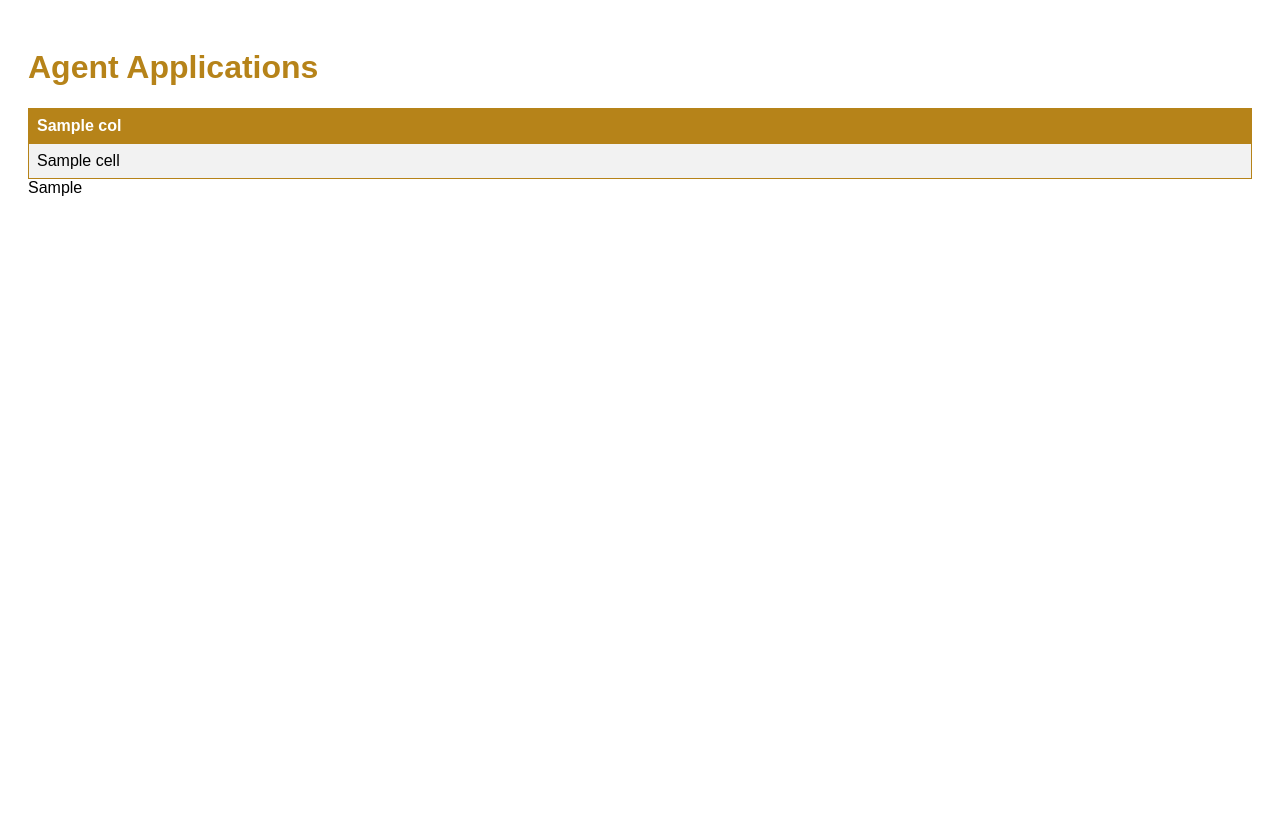
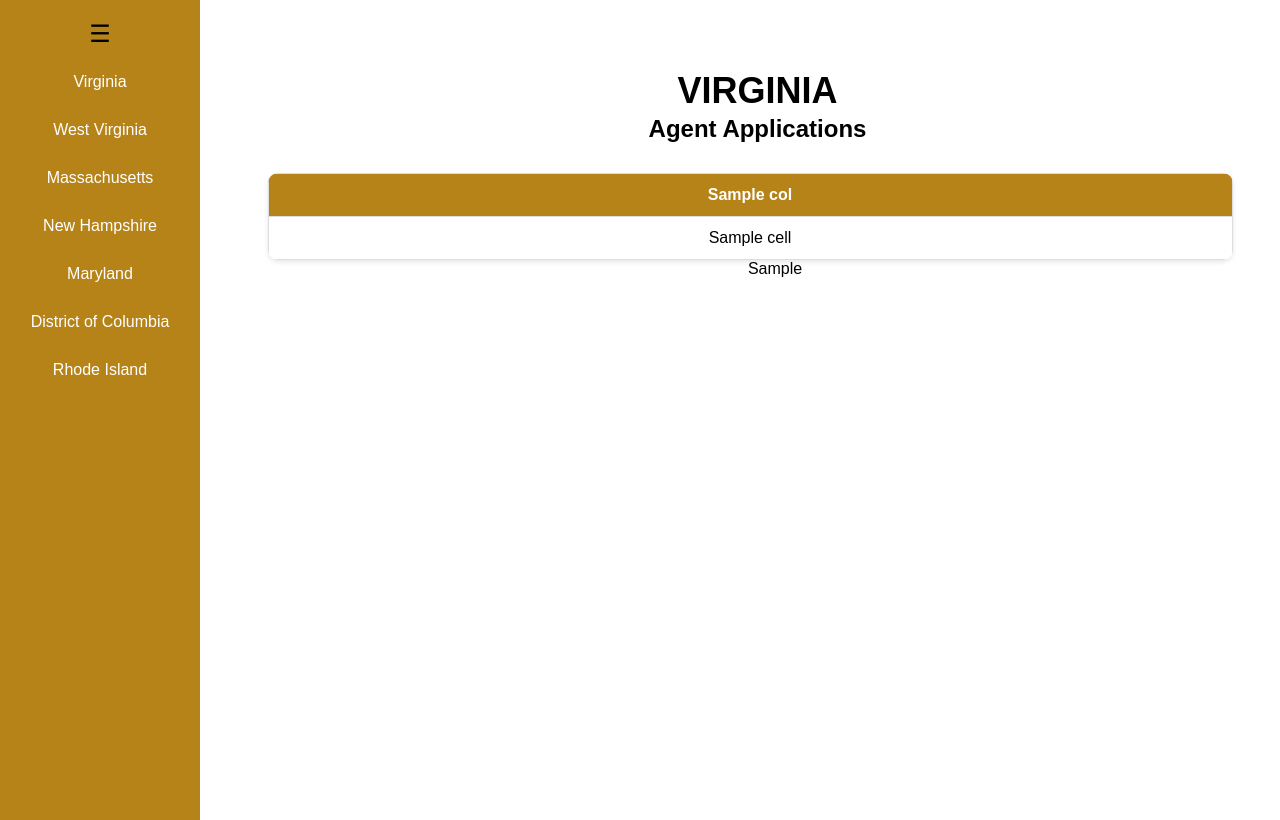
Before and after one commit to kismat91/project-onboarding-forms, a Django app: template pdfapp/templates/pdfapp/list_forms.html in a window 1280 px wide. Before the commit the page ends 196 px from the top, so only its background shows below. Run offline with Django 5.2, Linux system fonts and the light colour scheme; the template is opened without the code that fills it: most values are stand-ins (such as "Sample title", 1, 10 or a date in 2020).

Commit message:
new list forms view

```diff
--- a/pdfapp/templates/pdfapp/list_forms.html
+++ b/pdfapp/templates/pdfapp/list_forms.html
@@ -3,44 +3,160 @@
 <head>
     <meta charset="UTF-8">
     <meta name="viewport" content="width=device-width, initial-scale=1.0">
-    <title>Table with Download Buttons</title>
+    <title>Virginia Agent Applications</title>
     <style>
         body {
-            font-family: Arial, sans-serif; /* Sets the font for the page */
-            padding: 20px; /* Adds spacing around the content */
+            font-family: Arial, sans-serif;
+            margin: 0;
+            display: flex;
+            height: 100vh;
+            overflow: hidden;
+        }
+        .sidebar {
+            height: 100%;
+            width: 60px;
+            background-color: #b68319;
+            transition: width 0.5s;
+            overflow: hidden;
+            display: flex;
+            flex-direction: column;
+            align-items: center;
+            padding: 10px 0;
+        }
+        .sidebar:hover {
+            width: 200px;
+        }
+        .sidebar ul {
+            list-style-type: none;
+            padding: 0;
+            margin: 0;
+            width: 100%;
+            display: flex;
+            flex-direction: column;
+            align-items: center;
+        }
+        .sidebar li {
+            width: 100%;
+        }
+        .sidebar a {
+            display: block;
+            padding: 15px;
+            text-decoration: none;
+            color: white;
+            font-size: 16px;
+            text-align: center;
+            transition: background-color 0.3s;
+        }
+        .sidebar a:hover {
+            background-color: #945d14;
+        }
+        .sidebar .menu-icon {
+            font-size: 24px;
+            padding: 10px 0;
+            transition: padding 0.5s;
+        }
+        .content {
+            flex-grow: 1;
+            display: flex;
+            flex-direction: column;
+            align-items: center;
+            padding: 20px;
+            transition: margin-left 0.5s;
+            margin-left: 60px; /* Initial margin */
+        }
+        .sidebar:hover + .content {
+            margin-left: 70px; /* Margin when sidebar expands */
+        }
+        h1, h2 {
+            color: #000000;
+            text-align: center;
+            margin: 0;
+            opacity: 0;
+            animation: fadeIn 2s forwards;
+            margin-left: -35px;
         }
         h1 {
-            color: #b68319; /* Dark grey color for the heading */
+            margin-top: 50px;
+            font-size: 36px;
+        }
+        h2 {
+            font-size: 24px;
+            margin-top: 3px;
+        }
+        @keyframes fadeIn {
+            to {
+                opacity: 1;
+            }
         }
         table {
-            width: 100%; /* Full width */
-            border-collapse: collapse; /* Ensures borders between cells are merged */
+            width: calc(100% - 5px); /* Reduced margin for tighter fit */
+            max-width: 1600px;
+            border-collapse: collapse;
+            box-shadow: 0 2px 5px rgba(0,0,0,0.1);
+            background-color: #ffffff;
+            border-radius: 10px;
+            overflow: hidden;
+            margin-top: 30px;
+            margin-left: -50px;
         }
         th, td {
-            border: 1px solid #b68319; /* Teal colored border */
-            padding: 8px; /* Spacing inside cells */
-            text-align: left; /* Aligns text to the left */
+            border: 1px solid #dddddd;
+            padding: 12px 15px;
+            text-align: center;
         }
         th {
-            background-color: #b68319; /* Teal background for headers */
-            color: white; /* White text for headers */
+            background-color: #b68319;
+            color: white;
         }
         tr:nth-child(even) {
-            background-color: #f2f2f2; /* Light grey background for even rows */
+            background-color: #f2f2f2;
         }
         tr:hover {
-            background-color: #ddd; /* Lighter grey background on hover */
+            background-color: #ddd;
+        }
+        a.btn {
+            display: inline-block;
+            padding: 10px 20px;
+            margin: 5px;
+            font-size: 14px;
+            font-weight: bold;
+            text-align: center;
+            text-decoration: none;
+            color: white;
+            background-color: #b68319;
+            border-radius: 5px;
+            transition: background-color 0.3s ease;
+        }
+        a.btn:hover {
+            background-color: #945d14;
         }
     </style>
 </head>
 <body>
-    <h1>Agent Applications</h1>
-    <table>
+    <div class="sidebar">
+        <div class="menu-icon">☰</div>
+        <ul>
+            <li><a href="#VA" data-abbr="VA" data-full="Virginia">VA</a></li>
+            <li><a href="#WV" data-abbr="WV" data-full="West Virginia">WV</a></li>
+            <li><a href="#MA" data-abbr="MA" data-full="Massachusetts">MA</a></li>
+            <li><a href="#NH" data-abbr="NH" data-full="New Hampshire">NH</a></li>
+            <li><a href="#MD" data-abbr="MD" data-full="Maryland">MD</a></li>
+            <li><a href="#DC" data-abbr="DC" data-full="District of Columbia">DC</a></li>
+            <li><a href="#RI" data-abbr="RI" data-full="Rhode Island">RI</a></li>
+        </ul>
+    </div>
+    <div class="content">
+        <h1>VIRGINIA</h1>
+        <h2>Agent Applications</h2>
+        <table id="applicationsTable">
+            <thead>
                 <tr>
                     {% for col in html_table.columns %}
-            <th>{{ col }}</th> <!-- Changed td to th for header cells -->
+                        <th>{{ col }}</th>
                     {% endfor %}
                 </tr>
+            </thead>
+            <tbody>
                 {% for index, row in html_table.iterrows %}
                     <tr>
                         {% for cell in row %}
@@ -48,7 +164,27 @@
                         {% endfor %}
                     </tr>
                 {% endfor %}
+            </tbody>
         </table>
         {{ html_table|safe }}
+    </div>
+
+    <script>
+        const sidebar = document.querySelector('.sidebar');
+        const links = sidebar.querySelectorAll('a');
+        const content = document.querySelector('.content');
+
+        sidebar.addEventListener('mouseenter', () => {
+            links.forEach(link => {
+                link.textContent = link.dataset.full;
+            });
+        });
+
+        sidebar.addEventListener('mouseleave', () => {
+            links.forEach(link => {
+                link.textContent = link.dataset.abbr;
+            });
+        });
+    </script>
 </body>
 </html>
```
Lines whose indentation alone changed are shown as unchanged.
